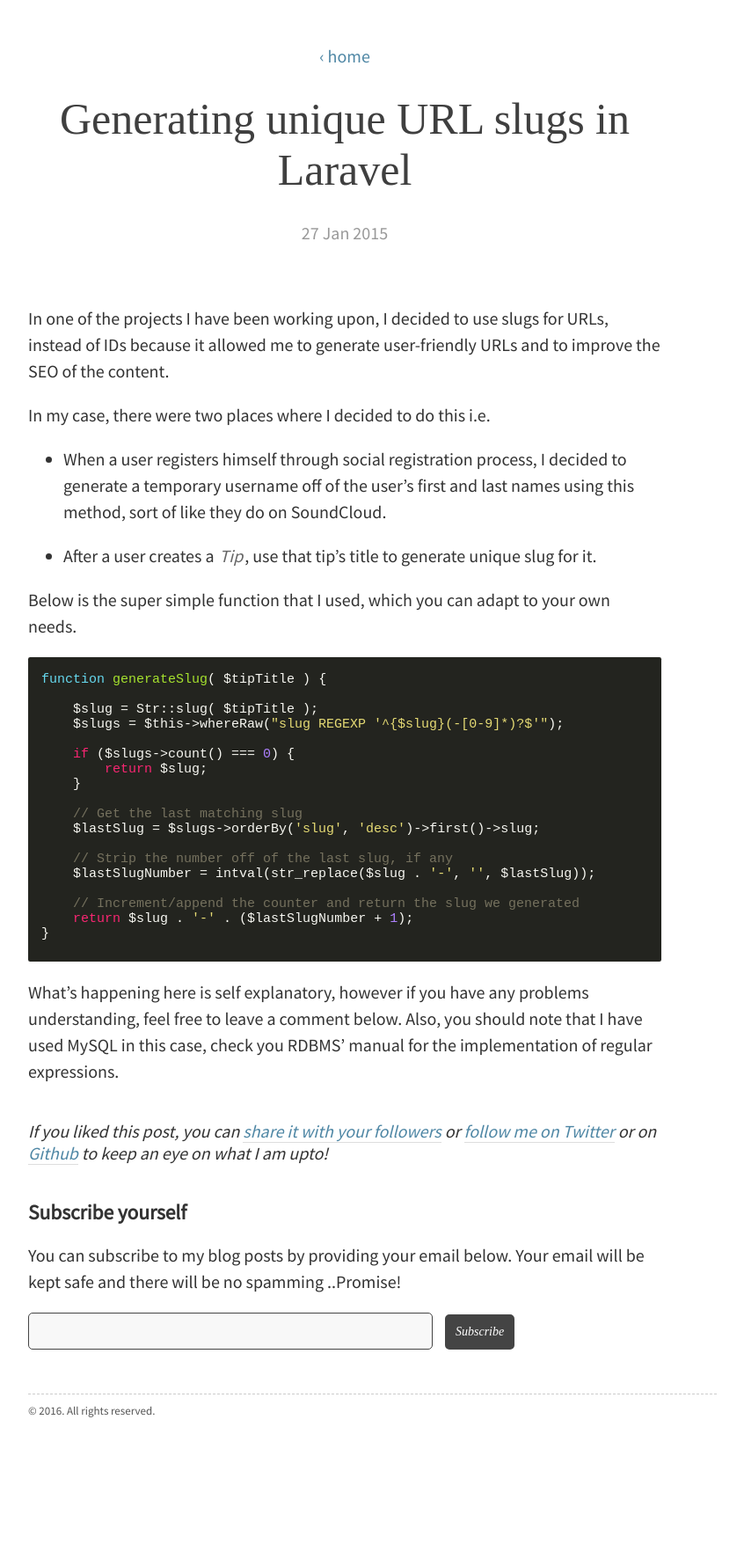
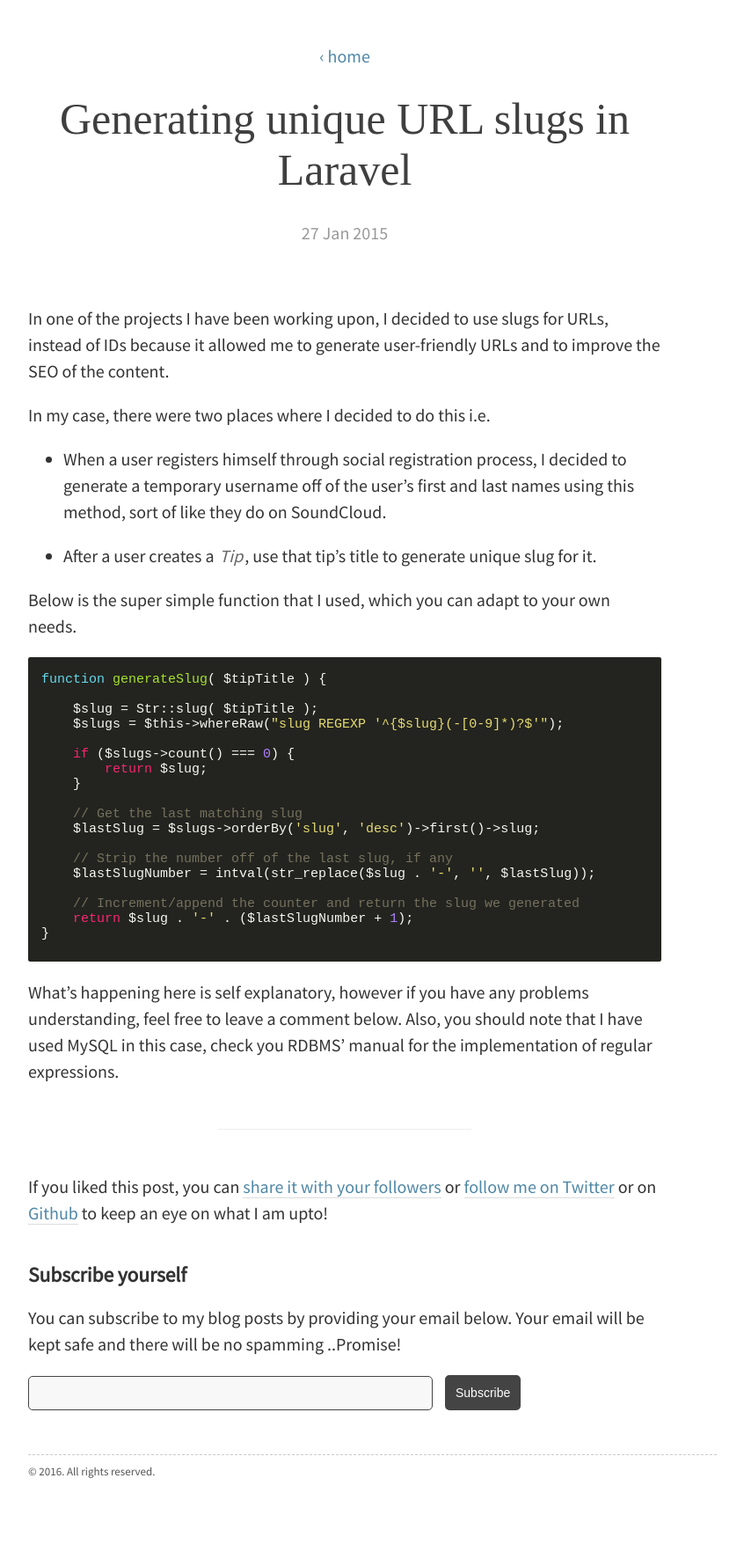
Before and after one commit to kamranahmedse/kamranahmedse.github.io, a Jekyll site: the page built from blog/_posts/2015-01-27-generating-unique-url-slugs-in-laravel.md, in a window 1280 px wide. Shown: the whole page at 88% size, without its empty margins (248-1094 px from the left). Built offline with Jekyll 4.4.1, drawn with Linux system fonts in a browser that asks for light colours; some web fonts are replaced; comment, search, counter and statistics services are not loaded; before the commit the page ends 1711 px from its top, so only the background shows below that.

Commit message:
Design enhancements in footer

```diff
--- a/_includes/twitter_plug.html
+++ b/_includes/twitter_plug.html
@@ -1 +1,2 @@
+<hr>
 <div class="twitter_plug">If you liked this post, you can <a href="https://twitter.com/intent/tweet?url={{ site.url }}{{ page.url }}&text={{ page.title }}&via=kamranahmed_se" target="_blank"> share it with your followers</a> or <a href="https://twitter.com/kamranahmed_se">follow me on Twitter</a> or on <a href="http://github.com/kamranahmedse">Github</a> to keep an eye on what I am upto!</div>
--- a/public/css/style.css
+++ b/public/css/style.css
@@ -54,7 +54,8 @@ ul, ol {
 }
 
 ul li, ol li {
-  margin-bottom: 0.3rem;
+    margin: 1rem 0;
+    line-height: 1.5;
 }
 
 blockquote {
@@ -216,12 +217,9 @@ li.nav-head {
   border-bottom: 1px solid rgb(204, 204, 204);
 }
 
-input {
-  font-family: "PT Serif", Georgia, "Times New Roman", serif;
-}
-
 .twitter_plug {
-  font-style: italic; margin-top: 40px;
+  margin-top: 40px;
+  line-height: 1.5;
 }
 
 #mc_embed_signup {
@@ -244,9 +242,7 @@ input {
   color: white;
   border-radius: 5px;
   cursor: pointer;
-  font-family: 'lora';
   font-size: 14px;
-  font-style: italic;
   border: 2px solid #444;
 }
 
```
